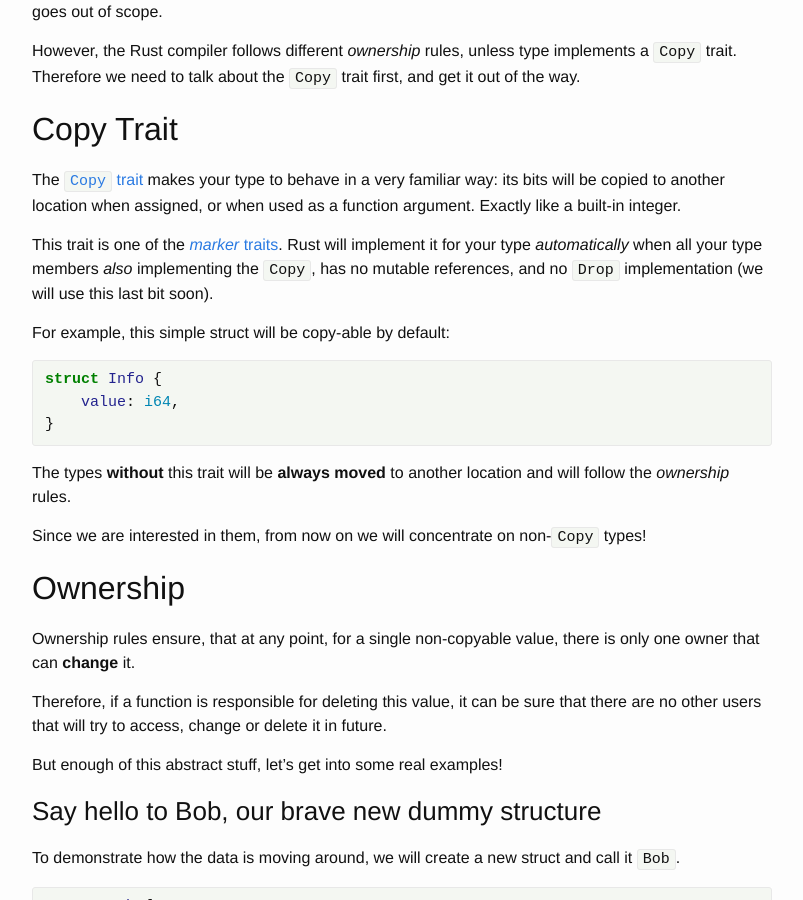
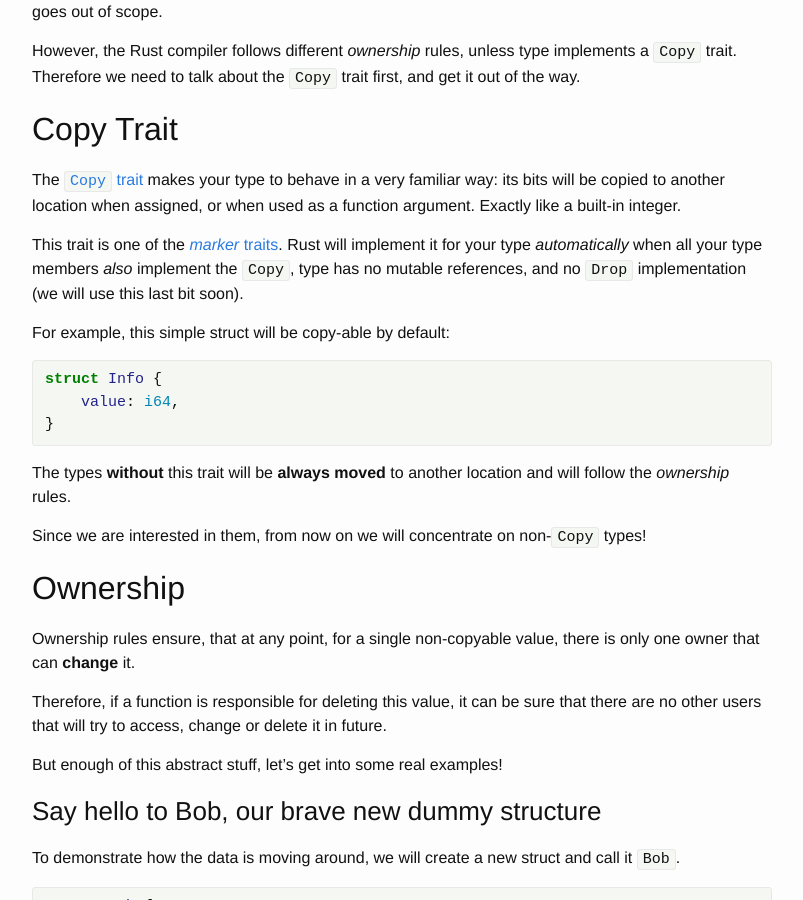
Before and after one commit to Nercury/Nercury.github.io, a Jekyll site: the page built from _posts/2015-01-19-ownership.markdown, in a window 1280 px wide and 900 px high, scrolled down 1349 px. Shown: the whole window, without its empty margins (238-1041 px from the left). Built offline with Jekyll 4.4.1, drawn with Linux system fonts in a browser that asks for light colours; nearby versions of some CDN libraries.

Commit message:
Grammar fix.

```diff
--- a/_posts/2015-01-19-ownership.markdown
+++ b/_posts/2015-01-19-ownership.markdown
@@ -81,7 +81,7 @@ used as a function argument. Exactly like a built-in integer.
 
 This trait is one of the [_marker_ traits][marker-traits]. Rust will implement
 it for your type _automatically_ when all your type members _also_
-implementing the `Copy`, has no mutable references,
+implement the `Copy`, type has no mutable references,
 and no `Drop` implementation (we will use this last bit soon).
 
 [copy-trait]: http://doc.rust-lang.org/std/marker/trait.Copy.html
```
